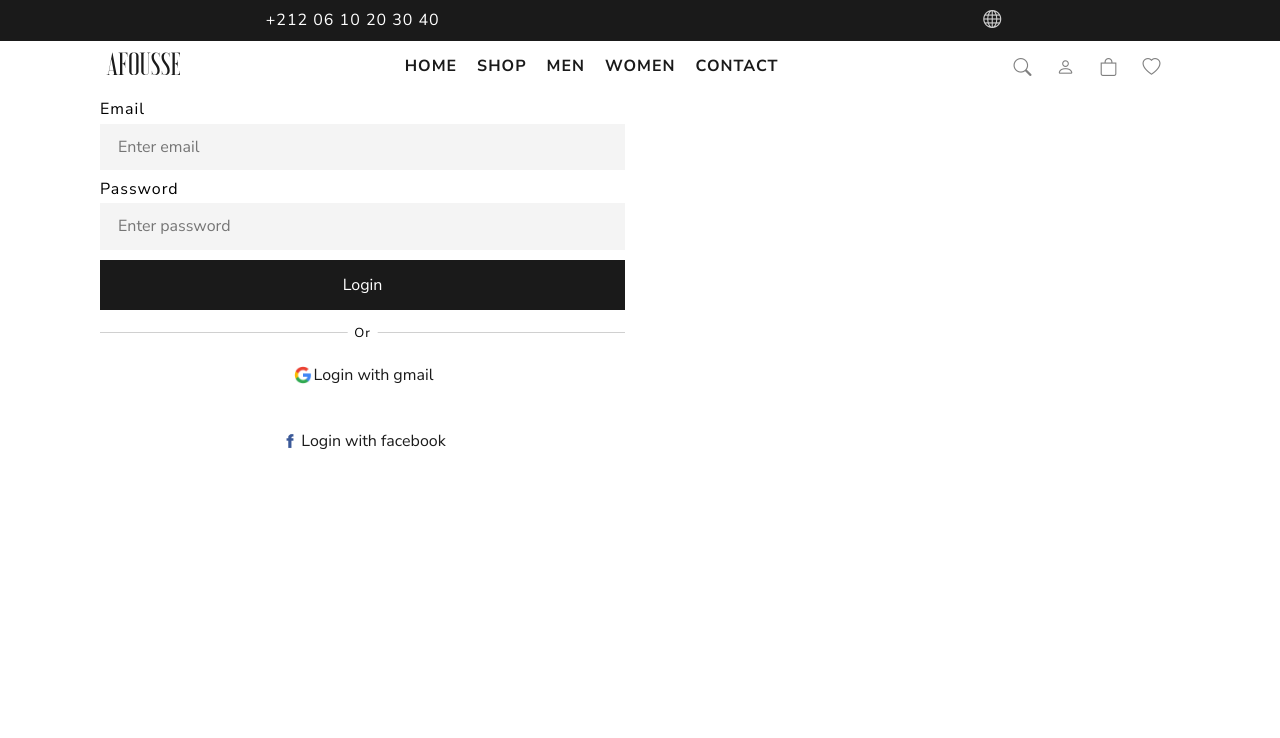
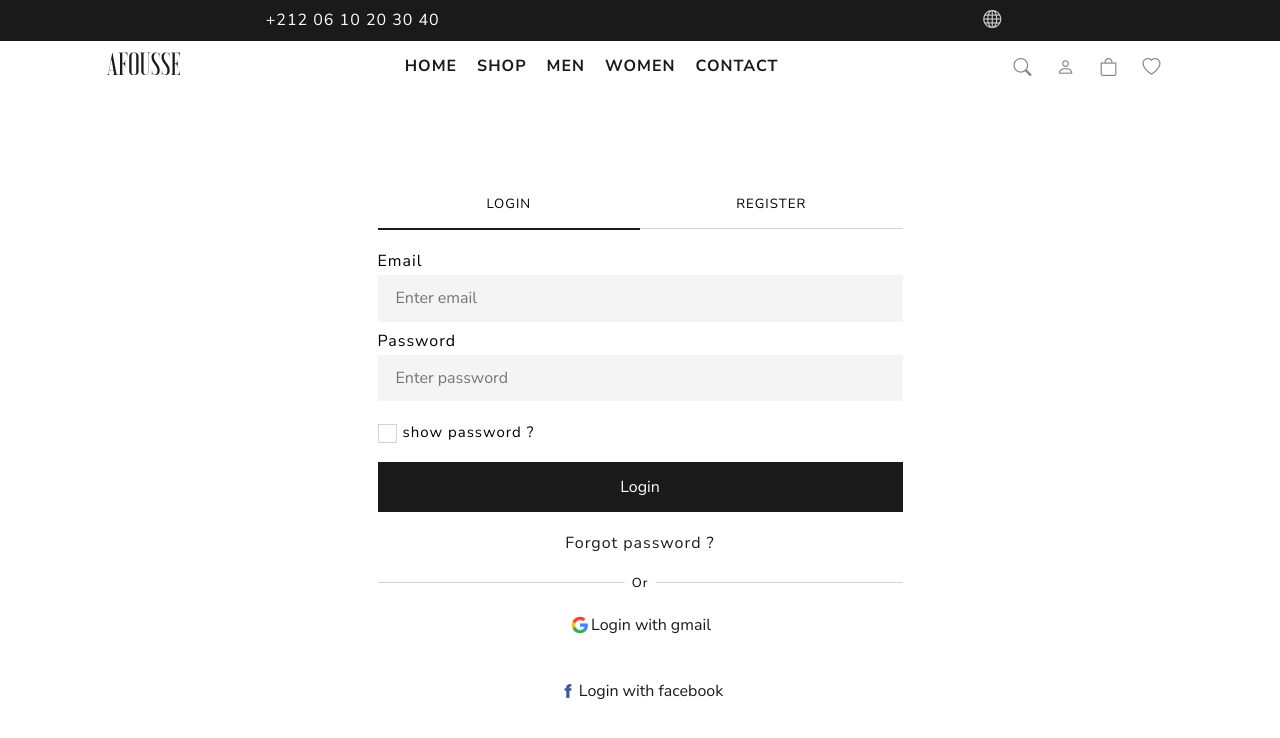
Before and after one commit to Ayman-shaim1/afousse, a React (Create React App) app: page /Login in a window 1280 px wide. Shown: the top 738 px of the page. Built offline with nearby package versions, Linux system fonts and the light colour scheme.

Commit message:
create login page

```diff
--- a/src/components/Center.js
+++ b/src/components/Center.js
@@ -6,6 +6,7 @@ const Center = ({ vertical, horizontal, children }) => {
       style={{
         display: "flex",
         width: "100%",
+        height: "100%",
         justifyContent: horizontal && "center",
         alignItems: vertical && "center",
       }}
--- a/src/components/Header.js
+++ b/src/components/Header.js
@@ -16,6 +16,10 @@ import {
 
 const Header = () => {
   const [showNavBar, setShowNavBar] = useState(false);
+
+  const closeNavbarHandler = () => {
+    setShowNavBar(false);
+  };
 
   return (
     <>
@@ -38,13 +42,27 @@ const Header = () => {
       <NavBar>
         <NavLogoLink to="/">Afousse</NavLogoLink>
         <NavReponsive show={showNavBar}>
-          <NavItem to="/home">Home</NavItem>
-          <NavItem to="/shop">Shop</NavItem>
-          <NavItem to="/shop/men">Men</NavItem>
-          <NavItem to="/shop/men">Women</NavItem>
-          <NavItem to="/shop/men">Contact</NavItem>
-          <NavResponsiveItem to="/">Favorites</NavResponsiveItem>
-          <NavResponsiveItem to="/Login">Login</NavResponsiveItem>
+          <NavItem to="/home" onClick={closeNavbarHandler}>
+            Home
+          </NavItem>
+          <NavItem to="/shop" onClick={closeNavbarHandler}>
+            Shop
+          </NavItem>
+          <NavItem to="/shop/men" onClick={closeNavbarHandler}>
+            Men
+          </NavItem>
+          <NavItem to="/shop/men" onClick={closeNavbarHandler}>
+            Women
+          </NavItem>
+          <NavItem to="/shop/men" onClick={closeNavbarHandler}>
+            Contact
+          </NavItem>
+          <NavResponsiveItem to="/" onClick={closeNavbarHandler}>
+            Favorites
+          </NavResponsiveItem>
+          <NavResponsiveItem to="/Login" onClick={closeNavbarHandler}>
+            Login
+          </NavResponsiveItem>
         </NavReponsive>
         <Nav>
           <NavItemIcon darker={"true"} to="/search">
--- a/src/components/Login.js
+++ b/src/components/Login.js
@@ -4,6 +4,10 @@ import GoogleLogo from "../assets/images/google-logo.png";
 import FacebookLogo from "../assets/images/facebook-logo.png";
 import Divider from "./Divider";
 import Button from "./Button";
+import Center from "./Center";
+import { Link } from "react-router-dom";
+import Margin from "./Margin";
+import { CheckBox } from "./styles/CheckBox.styled";
 
 const Login = () => {
   const [email, setEmail] = useState("");
@@ -25,9 +29,20 @@ const Login = () => {
         value={password}
         onChange={(e) => setPasswrod(e.target.value)}
       />
+
+      <Margin bottom={"20"} top={"20"}>
+        <CheckBox label={"show password ?"} />
+      </Margin>
+
       <Button block color="black" style={{ marginBottom: "22px" }}>
         Login
       </Button>
+      <Margin top={"20"} bottom={"30"}>
+        <Center horizontal>
+          <Link to="/forgot-password">Forgot password ?</Link>
+        </Center>
+      </Margin>
+
       <Divider withOr />
       <Button color="white" block style={{ margin: "12px 0" }}>
         <img src={GoogleLogo} className="ic-img" alt="ic-img" /> Login with
--- a/src/components/Register.js
+++ b/src/components/Register.js
@@ -1,7 +1,8 @@
 import React, { useState } from "react";
 import Input from "./Input";
-
 import Button from "./Button";
+import Margin from "./Margin";
+import { CheckBox } from "./styles/CheckBox.styled";
 
 const Register = () => {
   const [email, setEmail] = useState("");
@@ -39,6 +40,9 @@ const Register = () => {
         value={confirmPassword}
         onChange={(e) => setConfirmPasswrod(e.target.value)}
       />
+      <Margin bottom={"20"} top={"20"}>
+        <CheckBox label={"show passwords ?"} />
+      </Margin>
       <Button block color="black">
         Register
       </Button>
--- a/src/components/index.js
+++ b/src/components/index.js
@@ -9,5 +9,8 @@ export { default as Divider } from "./Divider";
 export { default as Tabs } from "./Tabs";
 export { default as Tab } from "./Tab";
 export { default as Padding } from "./Padding";
+export { default as Margin } from "./Margin";
+
 export { default as Row } from "./Row";
+
 export { default as Column } from "./Column";
--- /dev/null
+++ b/src/components/styles/CheckBox.styled.js
@@ -0,0 +1,67 @@
+import styled from "styled-components";
+
+const FormLabel = styled.label`
+  font-size: 15px;
+`;
+
+const StyledFormCheckContainer = styled.div`
+  display: flex;
+  align-items: center;
+`;
+
+const StyledFormCheckLabel = styled(FormLabel)`
+  user-select: none;
+  position: relative;
+  padding-left: 25px;
+  padding-top: 3px;
+
+  &::before {
+    content: "";
+    width: 17px;
+    height: 17px;
+    border: 1px solid lightgray;
+    position: absolute;
+    left: 0;
+    top: 3px;
+  }
+  &::after {
+    font-family: "FontAwesome";
+    content: "\f00c";
+    position: absolute;
+    left: 0;
+    top: 2px;
+    width: 17px;
+    height: 17px;
+    background-color: var(--primary-color);
+    color: #fff;
+    font-size: 13px;
+    text-align: center;
+    padding: 1px;
+    padding-top: 3px;
+    display: none;
+  }
+`;
+
+const StyledFormCheck = styled.input.attrs({ type: "checkbox" })`
+  --webkit-appearance: none;
+  appearance: none;
+  width: 17px;
+  height: 17px;
+  position: absolute;
+  z-index: 100;
+  cursor: pointer;
+  &:checked + label {
+    &::after {
+      display: block;
+    }
+  }
+`;
+
+export const CheckBox = ({ label, ...otherProps }) => {
+  return (
+    <StyledFormCheckContainer>
+      <StyledFormCheck {...otherProps} />
+      <StyledFormCheckLabel>{label}</StyledFormCheckLabel>
+    </StyledFormCheckContainer>
+  );
+};
--- a/src/components/styles/Column.styled.js
+++ b/src/components/styles/Column.styled.js
@@ -1,7 +1,6 @@
 import styled from "styled-components";
 
 export const Column = styled.div`
-  float: left;
   width: 33.33%;
   padding: 5px 15px;
 
@@ -143,4 +142,5 @@ export const Column = styled.div`
         ? "91.66%"
         : "100%"};
   }
+
 `;
--- a/src/components/styles/Row.styled.js
+++ b/src/components/styles/Row.styled.js
@@ -4,5 +4,4 @@ export const Row = styled.div`
   display: flex;
   flex-wrap: wrap;
   width: 100%;
-  height: 100%;
 `;
--- a/src/pages/LoginPage.js
+++ b/src/pages/LoginPage.js
@@ -1,18 +1,27 @@
 import React from "react";
-import { Center, Column, Row, Tab, Tabs } from "../components";
+import { Column, Margin, Row, Tab, Tabs } from "../components";
 import Login from "../components/Login";
 import Register from "../components/Register";
 
 const LoginPage = () => {
   return (
     <>
-      <Center horizontal>
+      <Margin top={"60"}>
         <Row>
-          <Column xs={12} sm={12} md={6} lg={6} xl={6}>
-            <Login />
+          <Column xs={12} sm={12} md={1} lg={2} xl={3}></Column>
+          <Column xs={12} sm={12} md={10} lg={6} xl={6}>
+            <Tabs>
+              <Tab title={"Login"}>
+                <Login />
+              </Tab>
+              <Tab title={"Register"}>
+                <Register />
+              </Tab>
+            </Tabs>
           </Column>
+          <Column xs={12} sm={12} md={1} lg={2} xl={3}></Column>
         </Row>
-      </Center>
+      </Margin>
     </>
   );
 };
```
Also changed, not shown: src/components/Flex.js (added, +17 -0 lines).
